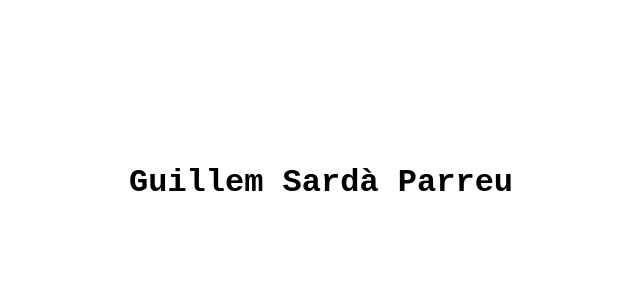
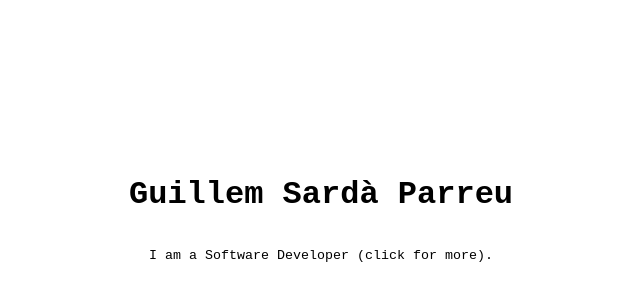
Before and after one commit to guillemsarda/portfolio, a SvelteKit app: page / in a window 1280 px wide. Shown: the part 192-492 px from the top of the page, without its empty margins (327-967 px from the left). Built offline with nearby package versions, Linux system fonts and the light colour scheme.

Commit message:
feat: remove coming soon

```diff
--- a/src/routes/+page.svelte
+++ b/src/routes/+page.svelte
@@ -1,10 +1,10 @@
-<script></script>
+<script>
+	import Info from './components/info.svelte';
+</script>
 
 <main class="main">
 	<h1>Guillem Sardà Parreu</h1>
-	<span class="animated">
-		<h2>Coming soon...</h2>
-	</span>
+	<Info />
 </main>
 
 <style>
@@ -25,38 +25,4 @@
 	h1:hover {
 		color: #ff3e00;
 	}
-	h2 {
-		font-family: 'Courier New', Courier, monospace;
-	}
-	.animated {
-		width: 100vw;
-		display: flex;
-		align-items: center;
-		justify-content: center;
-		text-align: center;
-		animation: bounceIn 5s;
-		animation-iteration-count: infinite;
-	}
-
-	@keyframes bounceIn {
-		0% {
-			opacity: 0;
-			transform: translateX(-10vw);
-		}
-		10% {
-			opacity: 0.5;
-		}
-		35% {
-			/* transform: translateX(5vw); */
-			color: #ff3e00;
-			opacity: 1;
-		}
-		70% {
-			opacity: 0;
-			transform: translateX(10vw);
-		}
-		100% {
-			opacity: 0;
-		}
-	}
 </style>
--- /dev/null
+++ b/src/routes/components/info.svelte
@@ -0,0 +1,44 @@
+<script>
+	import { fly, fade } from 'svelte/transition';
+	let visible = 'beginning';
+	function handleClick() {
+		switch (visible) {
+			case 'beginning':
+				visible = 'stack';
+				break;
+			case 'stack':
+				visible = 'next';
+				break;
+			default:
+				visible = 'beginning';
+				break;
+		}
+	}
+</script>
+
+<button class="info-button" on:click={handleClick}>
+	{#if visible === 'beginning'}
+		<p class="intro-content" in:fade={{ duration: 1000 }}>
+			I am a Software Developer (click for more).
+		</p>
+	{:else if visible === 'stack'}
+		<p class="intro-content" in:fly={{ x: 500, duration: 1000 }}>
+			I am proficient with JavaScript and TypeScript (click for more).
+		</p>
+	{:else if visible === 'next'}
+		<p class="intro-content" in:fly={{ x: -500, duration: 1000 }}>
+			Currently learning C. Stay tuned (click to end).
+		</p>
+	{/if}
+</button>
+
+<style>
+	.info-button {
+		width: auto;
+		background-color: transparent;
+		border: none;
+	}
+	.intro-content {
+		font-family: 'Courier New', Courier, monospace;
+	}
+</style>
```
